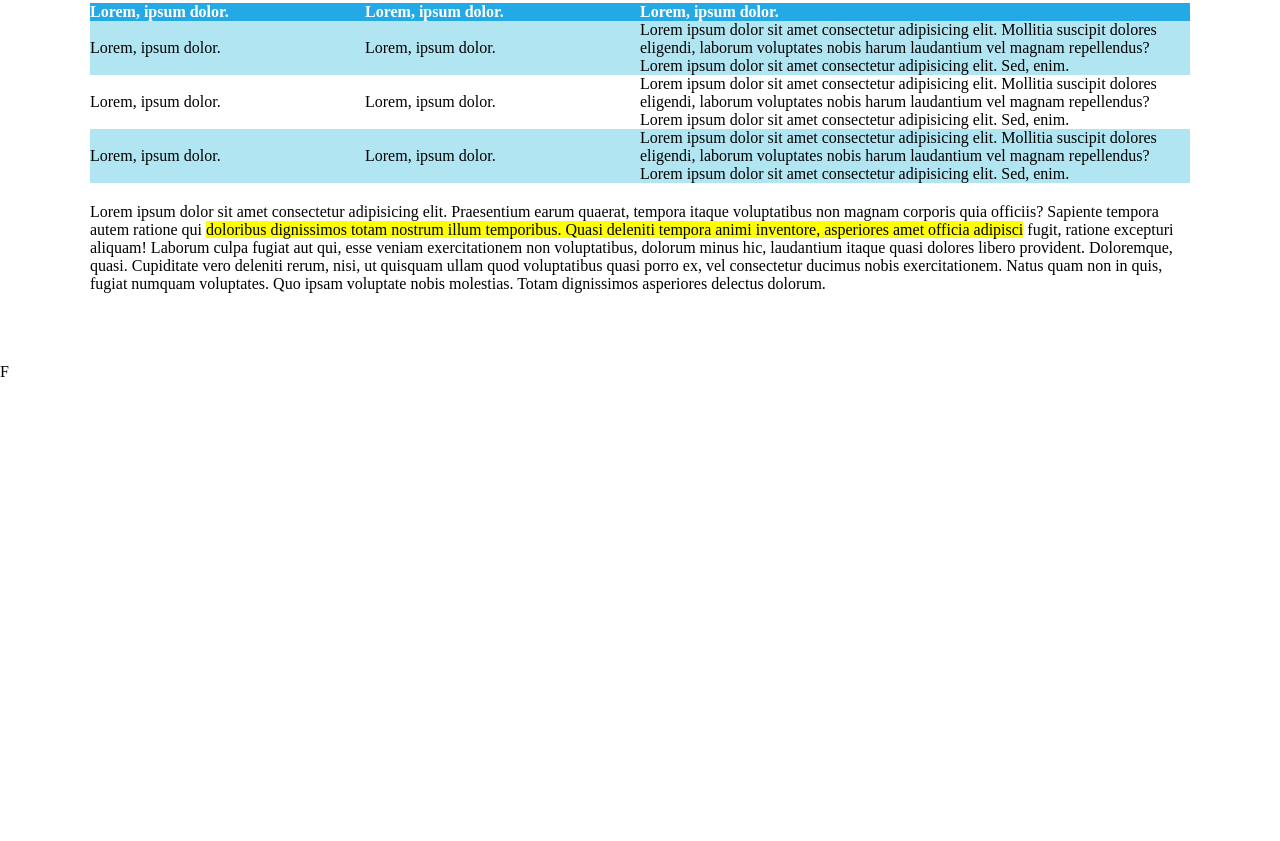
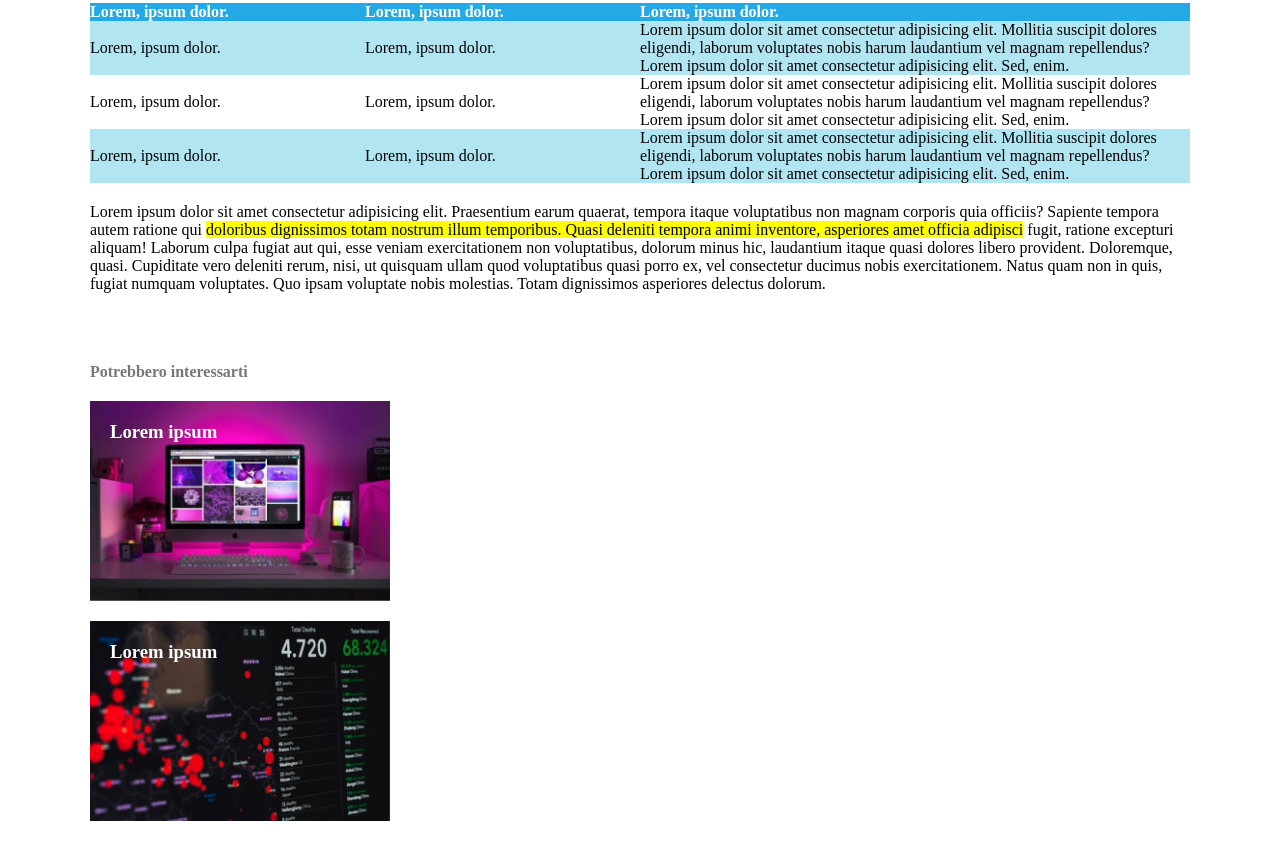
Before and after one commit to luigidibella/html-css-booleaner, a plain HTML site: page index.html in a window 1280 px wide. Shown: the part 1036-1877 px from the top of the page. Before the commit the page ends 1417 px from the top, so only its background shows below. Drawn offline with Linux system fonts and the light colour scheme.

Commit message:
[add] footer

```diff
--- a/assets/css/main.css
+++ b/assets/css/main.css
@@ -86,3 +86,26 @@ main table .odd{
   background-color: #B1E5F2;
 }
 /* MAIN */
+
+/* FOOTER */
+footer h4{
+  color: #777777;
+  margin-bottom:20px;
+}
+
+footer .box-image{
+  width: 300px;
+  height: 200px;
+  background-size: cover;
+  margin-bottom: 20px;
+  padding: 20px;
+  color: white;
+}
+
+footer .box-image#monitor{
+  background-image: url('../img/monitor.jpg');
+}
+
+footer .box-image#graph{
+  background-image: url('../img/graph.jpg');
+}
--- a/index.html
+++ b/index.html
@@ -79,6 +79,19 @@
     <!-- /articolo -->
   </main>
 
-  <footer>F</footer>
+  <footer>
+    <div class="container">
+      <h4>Potrebbero interessarti</h4>
+
+      <div class="box-image" id="monitor">
+        <h3>Lorem ipsum</h3>
+      </div>
+
+      <div class="box-image" id="graph">
+        <h3>Lorem ipsum</h3>
+      </div>
+
+    </div>
+  </footer>
 </body>
 </html>
```
